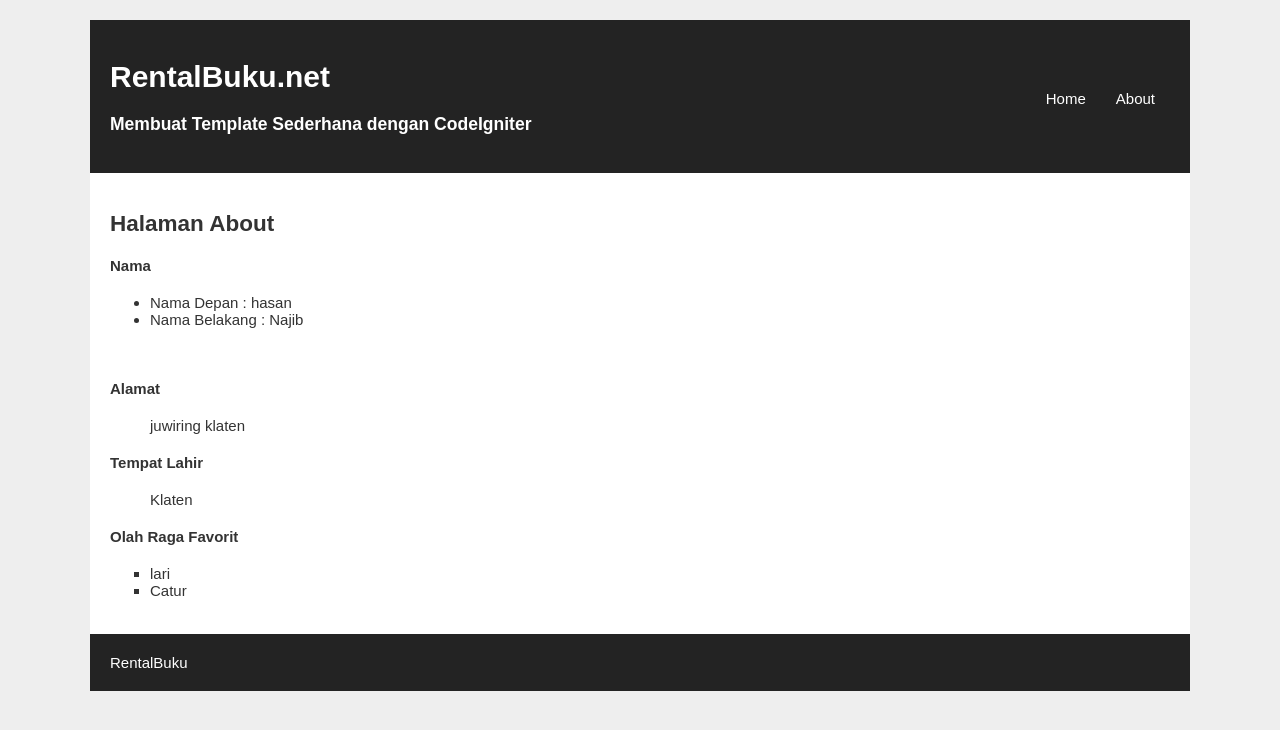
After one commit to siihasann/wp2_hasann, a CodeIgniter app: page /SANCODE3/index.php/web/about in a window 1280 px wide. The commit adds this page. Shown: the top 730 px of the page. Run offline with CodeIgniter, Linux system fonts and the light colour scheme.

Commit message:
menambah about

```diff
--- a/application/controllers/Web.php
+++ b/application/controllers/Web.php
@@ -15,4 +15,11 @@ class Web extends CI_Controller
         $this->load->view('v_index', $data);
         $this->load->view('v_footer', $data);
     }
+    public function about()
+    {
+        $data['judul'] = "Halaman About";
+        $this->load->view('v_header', $data);
+        $this->load->view('v_about', $data);
+        $this->load->view('v_footer', $data);
+    }
 }
--- /dev/null
+++ b/application/views/v_about.php
@@ -0,0 +1,22 @@
+<section>
+    <h1><?php echo $judul ?></h1>
+    <h4>Nama</h4>
+    <ul type="disc">
+        <li>Nama Depan : hasan</li>
+        <li>Nama Belakang : Najib</li>
+    </ul>
+    <br>
+    <h4>Alamat</h4>
+    <ul type="none">
+        <li> juwiring klaten</li>
+    </ul>
+    <h4>Tempat Lahir</h4>
+    <ul type="none">
+        <li>Klaten</li>
+    </ul>
+    <h4>Olah Raga Favorit</h4>
+    <ul type="square">
+        <li>lari</li>
+        <li>Catur</li>
+    </ul>
+</section>
--- a/application/views/v_header.php
+++ b/application/views/v_header.php
@@ -19,9 +19,9 @@
             <nav>
                 <ul>
                     <li><a href="<?php echo
-                                    base_url() . 'index . php / web' ?>">Home</a></li>
+                                    base_url() . 'index.php/web' ?>">Home</a></li>
                     <li><a href="<?php echo
-                                    base_url() . 'index . php / web / about' ?>">About</a></li>
+                                    base_url() . 'index.php/web/about' ?>">About</a></li>
                 </ul>
             </nav>
             <div class="clear"></div>
```
